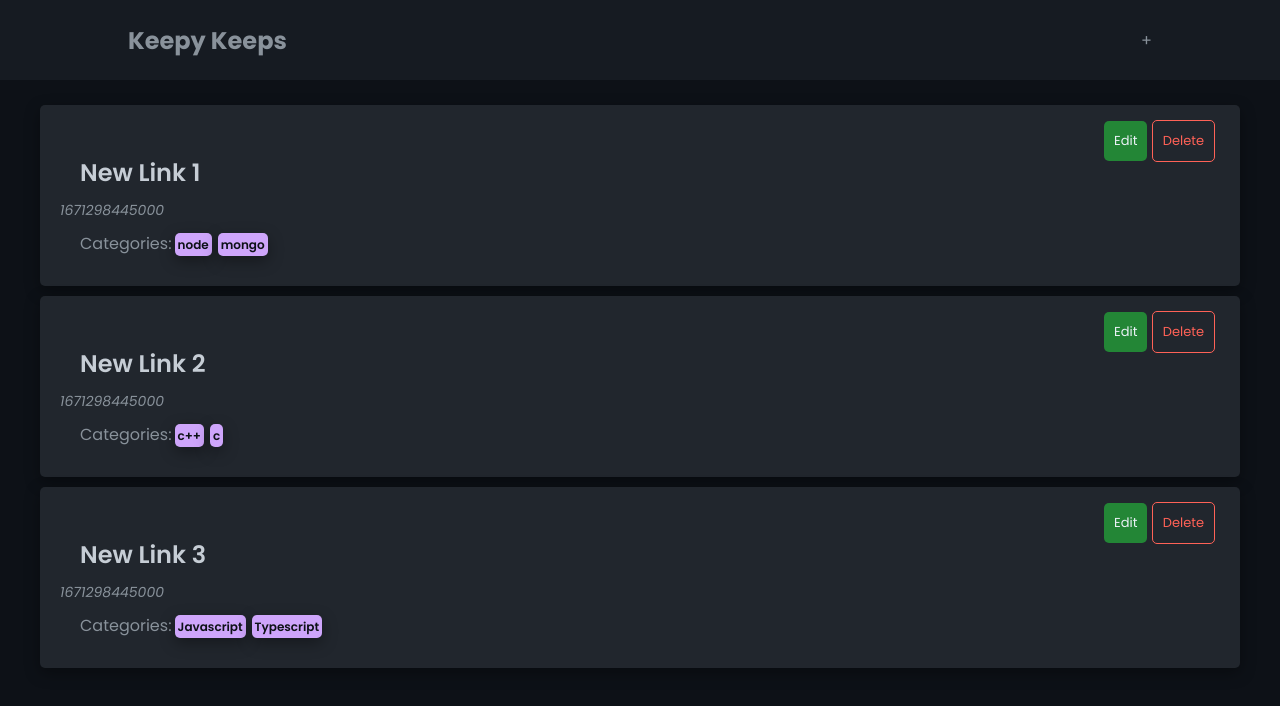
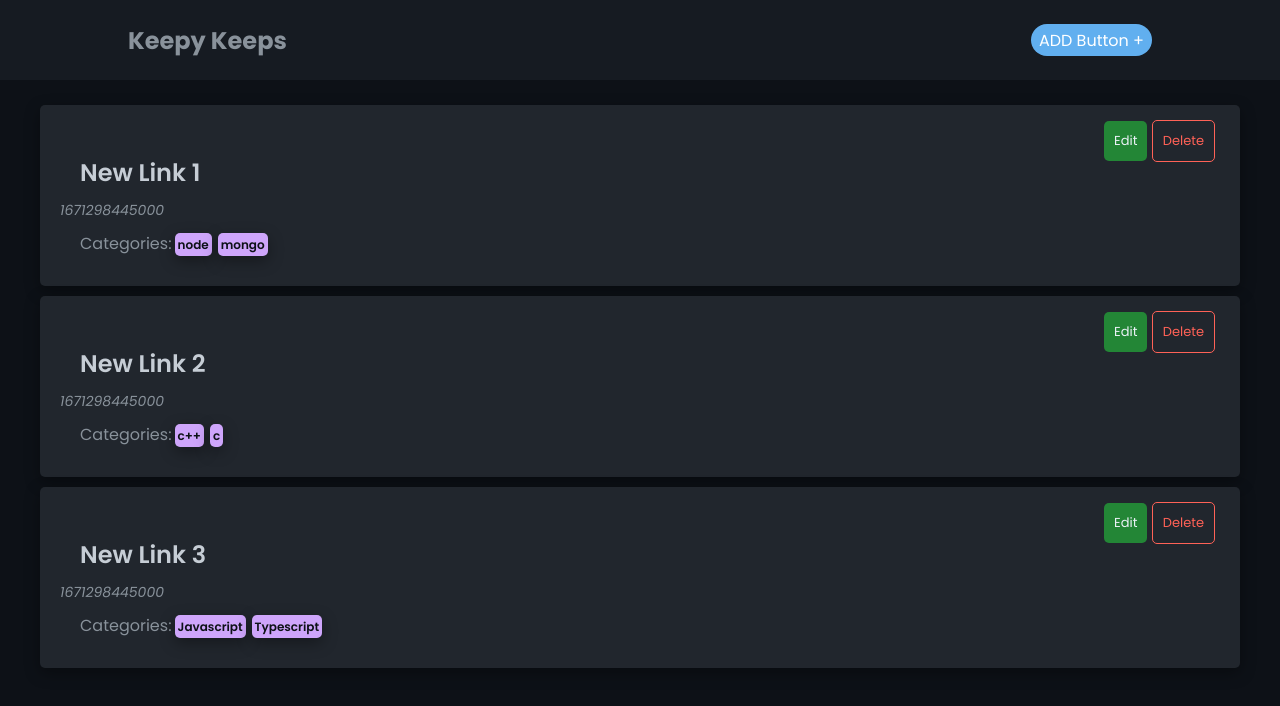
Before and after one commit to rosekamallove/keepy-keeps, a plain HTML site: page index.html in a window 1280 px wide. Drawn offline with Linux system fonts and the light colour scheme.

Commit message:
added background on button

```diff
--- a/index.html
+++ b/index.html
@@ -10,7 +10,7 @@
     <nav id="nav">
       <div class="container" id="navContainer">
         <h2 class="nav-header">Keepy Keeps</h2>
-        <a id="addBtn">+</a>
+        <a id="addBtn"> <span class="add-button">ADD Button + </span> </a>
       </div>
     </nav>
     <div class="panel hidden" id="addLinksPanel">
--- a/styles/main.css
+++ b/styles/main.css
@@ -160,3 +160,14 @@ input[type="text"]:focus {
   box-shadow: rgba(0, 0, 0, 0.35) 0px 5px 15px;
   cursor: pointer;
 }
+.add-button{
+  padding: 0.3rem 0.5rem;
+  background-color: #61AFEF;
+  border-radius: 1rem;
+  color: white;
+}
+.add-button:hover{
+  background-color: #2271b1;
+  transition: 0.2s;
+  cursor: pointer;
+}
```
